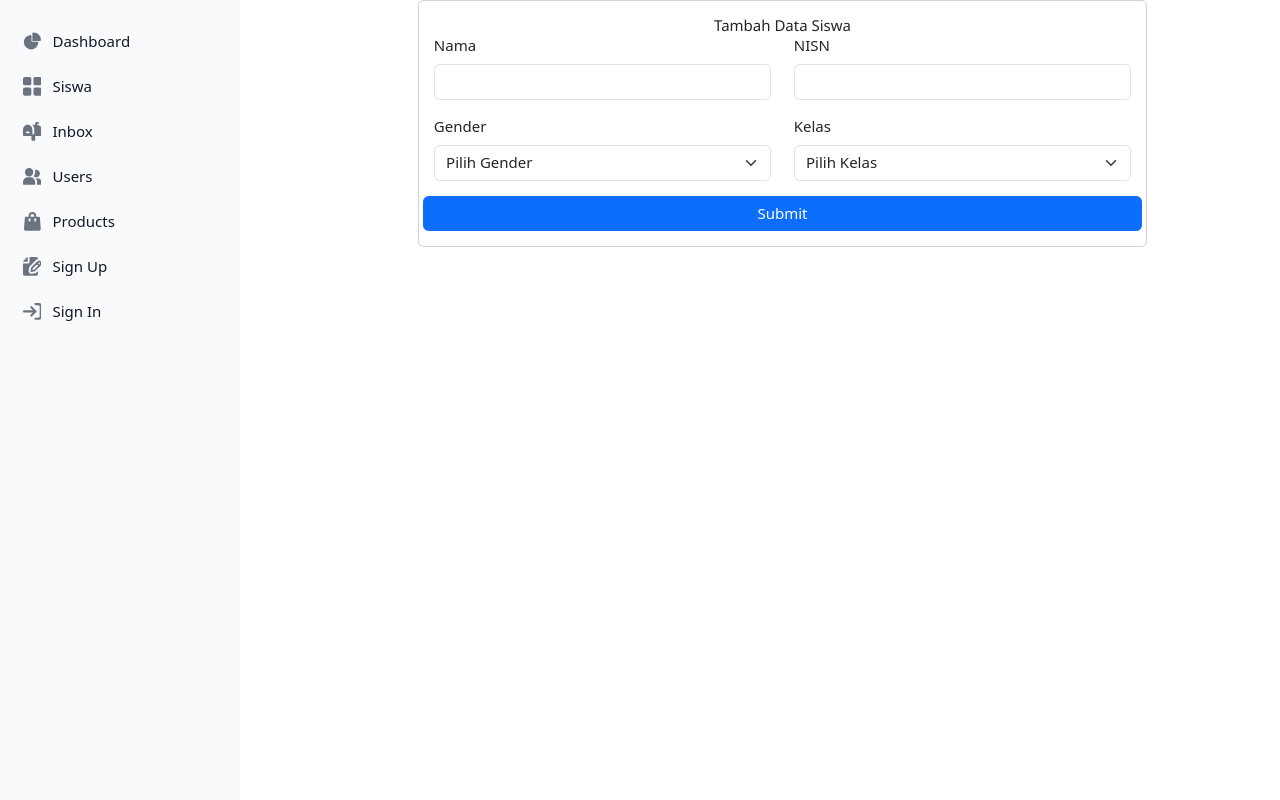
After one commit to dewipsari15/codeigniter-3, a CodeIgniter app: page /codeigniter-3/index.php/admin/tambah_siswa in a window 1280 px wide. The commit adds this page. Run offline with CodeIgniter, Linux system fonts and the light colour scheme; the visitor is signed in with stand-in values (Sample User, id 1); data that the repository does not hold is empty.

Commit message:
add siswa dan delete

```diff
--- a/application/controllers/Admin.php
+++ b/application/controllers/Admin.php
@@ -21,5 +21,31 @@ class Admin extends CI_Controller {
         $data['siswa'] = $this->m_model->get_data('siswa')->result();
         $this->load->view('admin/siswa', $data);
     }
+
+    public function tambah_siswa() {
+        $data['kelas'] = $this->m_model->get_data('kelas')->result();
+        $this->load->view('admin/tambah_siswa', $data);
+    }
+
+    public function aksi_tambah_siswa() {
+        $data = [
+			'nama_siswa' => $this->input->post('nama'),
+			'nisn' => $this->input->post('nisn'),
+			'gender' => $this->input->post('gender'),
+			'id_kelas' => $this->input->post('kelas'),
+		];
+		$this->m_model->tambah_data('siswa', $data);
+		redirect(base_url('admin/siswa'));
+    }
+
+	public function update_siswa() {
+        $data['kelas'] = $this->m_model->get_data('kelas')->result();
+        $this->load->view('admin/update_siswa', $data);
+    }
+
+    public function hapus_siswa($id) {
+        $this->m_model->delete('siswa', 'id_siswa', $id);
+		redirect(base_url('admin/siswa'));
+    }
 }
 ?>
--- a/application/models/m_model.php
+++ b/application/models/m_model.php
@@ -8,5 +8,15 @@ class M_model extends CI_Model{
         function getwhere($table, $data){
             return $this->db->get_where($table, $data);
         }
+
+        public function delete($table, $field, $id) {
+            $data = $this->db->delete($table, array($field => $id));
+            return $data;
+        }
+
+        public function tambah_data($table, $data) {
+            $this->db->insert($table, $data);
+            return $this->db->insert_id();
+        }
 }
 ?>
--- /dev/null
+++ b/application/views/admin/tambah_siswa.php
@@ -0,0 +1,50 @@
+<!DOCTYPE html>
+<html>
+<title>Tambah</title>
+<meta name="viewport" content="width=device-width, initial-scale=1">
+<link rel="stylesheet" href="https://www.w3schools.com/w3css/4/w3.css">
+<link href="https://cdn.jsdelivr.net/npm/bootstrap@5.3.1/dist/css/bootstrap.min.css" rel="stylesheet" integrity="sha384-4bw+/aepP/YC94hEpVNVgiZdgIC5+VKNBQNGCHeKRQN+PtmoHDEXuppvnDJzQIu9" crossorigin="anonymous">
+<body>
+
+<div class="d-flex">
+<?php $this->load->view('components/sidebar') ?>
+<div class="container">
+        <div class="min-vh-100">
+          <div class='card w-75 m-auto p-3'>
+        <h3 class="text-center ">Tambah Data Siswa</h3>
+        <form action="<?php echo base_url('admin/aksi_tambah_siswa'); ?>" enctype="multipart/form-data" method="post" class="row">
+            <div class="mb-3 col-6">
+                <label for="nama" class="form-label">Nama</label>
+                <input type="text" class="form-control" id="nama" name="nama">
+            </div>
+            <div class="mb-3 col-6">
+                <label for="nisn" class="form-label">NISN</label>
+                <input type="text" class="form-control" id="nisn" name="nisn">
+            </div>
+            <div class="mb-3 col-6">
+                <label for="gender" class="form-label">Gender</label>
+                <select class="form-select" aria-label="Default select example">
+                    <option selected>Pilih Gender</option>
+                    <option value="Laki-laki">Laki-laki</option>
+                    <option value="Perempuan">Perempuan</option>
+                </select>
+            </div>
+            <div class="mb-3 col-6">
+                <label for="kelas" class="form-label">Kelas</label>
+                <select name="id_kelas" class="form-select">
+                    <option selected>Pilih Kelas</option>
+                    <?php foreach($kelas as $row): ?>
+                    <option value="<?php echo $row->id ?>">
+                        <?php echo $row->tingkat_kelas.' '.$row->jurusan_kelas ?>
+                    </option>
+                    <?php endforeach ?>
+                </select>
+            </div>
+            <button type="submit" class="btn btn-primary" name="submit">Submit</button>
+        </form>
+    </div>
+          </div>
+</div>
+</div>
+</body>
+</html>
--- /dev/null
+++ b/application/views/components/sidebar.php
@@ -0,0 +1,88 @@
+<!DOCTYPE html>
+<html lang="en">
+<head>
+    <meta charset="UTF-8">
+    <meta name="viewport" content="width=device-width, initial-scale=1.0">
+    <title>Document</title>
+    <link href="https://cdn.jsdelivr.net/npm/tailwindcss@2.2.16/dist/tailwind.min.css" rel="stylesheet">
+</head>
+<body>
+
+<button data-drawer-target="default-sidebar" data-drawer-toggle="default-sidebar" aria-controls="default-sidebar" type="button" class="inline-flex items-center p-2 mt-2 ml-3 text-sm text-gray-500 rounded-lg sm:hidden hover:bg-gray-100 focus:outline-none focus:ring-2 focus:ring-gray-200 dark:text-gray-400 dark:hover:bg-gray-700 dark:focus:ring-gray-600">
+   <span class="sr-only">Open sidebar</span>
+   <svg class="w-6 h-6" aria-hidden="true" fill="currentColor" viewBox="0 0 20 20" xmlns="http://www.w3.org/2000/svg">
+      <path clip-rule="evenodd" fill-rule="evenodd" d="M2 4.75A.75.75 0 012.75 4h14.5a.75.75 0 010 1.5H2.75A.75.75 0 012 4.75zm0 10.5a.75.75 0 01.75-.75h7.5a.75.75 0 010 1.5h-7.5a.75.75 0 01-.75-.75zM2 10a.75.75 0 01.75-.75h14.5a.75.75 0 010 1.5H2.75A.75.75 0 012 10z"></path>
+   </svg>
+</button>
+
+<aside id="default-sidebar" class="fixed top-0 left-0 z-40 w-64 h-screen transition-transform -translate-x-full sm:translate-x-0" aria-label="Sidebar">
+   <div class="h-full px-3 py-4 overflow-y-auto bg-gray-50 dark:bg-gray-800">
+      <ul class="space-y-2 font-medium">
+         <li>
+            <a href="#" class="flex items-center p-2 text-gray-900 rounded-lg dark:text-white hover:bg-gray-100 dark:hover:bg-gray-700 group">
+               <svg class="w-5 h-5 text-gray-500 transition duration-75 dark:text-gray-400 group-hover:text-gray-900 dark:group-hover:text-white" aria-hidden="true" xmlns="http://www.w3.org/2000/svg" fill="currentColor" viewBox="0 0 22 21">
+                  <path d="M16.975 11H10V4.025a1 1 0 0 0-1.066-.998 8.5 8.5 0 1 0 9.039 9.039.999.999 0 0 0-1-1.066h.002Z"/>
+                  <path d="M12.5 0c-.157 0-.311.01-.565.027A1 1 0 0 0 11 1.02V10h8.975a1 1 0 0 0 1-.935c.013-.188.028-.374.028-.565A8.51 8.51 0 0 0 12.5 0Z"/>
+               </svg>
+               <span class="ml-3">Dashboard</span>
+            </a>
+         </li>
+         <li>
+            <a href="<?php echo base_url('admin/siswa'); ?>" class="flex items-center p-2 text-gray-900 rounded-lg dark:text-white hover:bg-gray-100 dark:hover:bg-gray-700 group">
+               <svg class="flex-shrink-0 w-5 h-5 text-gray-500 transition duration-75 dark:text-gray-400 group-hover:text-gray-900 dark:group-hover:text-white" aria-hidden="true" xmlns="http://www.w3.org/2000/svg" fill="currentColor" viewBox="0 0 18 18">
+                  <path d="M6.143 0H1.857A1.857 1.857 0 0 0 0 1.857v4.286C0 7.169.831 8 1.857 8h4.286A1.857 1.857 0 0 0 8 6.143V1.857A1.857 1.857 0 0 0 6.143 0Zm10 0h-4.286A1.857 1.857 0 0 0 10 1.857v4.286C10 7.169 10.831 8 11.857 8h4.286A1.857 1.857 0 0 0 18 6.143V1.857A1.857 1.857 0 0 0 16.143 0Zm-10 10H1.857A1.857 1.857 0 0 0 0 11.857v4.286C0 17.169.831 18 1.857 18h4.286A1.857 1.857 0 0 0 8 16.143v-4.286A1.857 1.857 0 0 0 6.143 10Zm10 0h-4.286A1.857 1.857 0 0 0 10 11.857v4.286c0 1.026.831 1.857 1.857 1.857h4.286A1.857 1.857 0 0 0 18 16.143v-4.286A1.857 1.857 0 0 0 16.143 10Z"/>
+               </svg>
+               <span class="flex-1 ml-3 whitespace-nowrap">Siswa</span>
+            </a>
+         </li>
+         <li>
+            <a href="#" class="flex items-center p-2 text-gray-900 rounded-lg dark:text-white hover:bg-gray-100 dark:hover:bg-gray-700 group">
+               <svg class="flex-shrink-0 w-5 h-5 text-gray-500 transition duration-75 dark:text-gray-400 group-hover:text-gray-900 dark:group-hover:text-white" aria-hidden="true" xmlns="http://www.w3.org/2000/svg" fill="currentColor" viewBox="0 0 20 20">
+                  <path d="m17.418 3.623-.018-.008a6.713 6.713 0 0 0-2.4-.569V2h1a1 1 0 1 0 0-2h-2a1 1 0 0 0-1 1v2H9.89A6.977 6.977 0 0 1 12 8v5h-2V8A5 5 0 1 0 0 8v6a1 1 0 0 0 1 1h8v4a1 1 0 0 0 1 1h2a1 1 0 0 0 1-1v-4h6a1 1 0 0 0 1-1V8a5 5 0 0 0-2.582-4.377ZM6 12H4a1 1 0 0 1 0-2h2a1 1 0 0 1 0 2Z"/>
+               </svg>
+               <span class="flex-1 ml-3 whitespace-nowrap">Inbox</span>
+            </a>
+         </li>
+         <li>
+            <a href="#" class="flex items-center p-2 text-gray-900 rounded-lg dark:text-white hover:bg-gray-100 dark:hover:bg-gray-700 group">
+               <svg class="flex-shrink-0 w-5 h-5 text-gray-500 transition duration-75 dark:text-gray-400 group-hover:text-gray-900 dark:group-hover:text-white" aria-hidden="true" xmlns="http://www.w3.org/2000/svg" fill="currentColor" viewBox="0 0 20 18">
+                  <path d="M14 2a3.963 3.963 0 0 0-1.4.267 6.439 6.439 0 0 1-1.331 6.638A4 4 0 1 0 14 2Zm1 9h-1.264A6.957 6.957 0 0 1 15 15v2a2.97 2.97 0 0 1-.184 1H19a1 1 0 0 0 1-1v-1a5.006 5.006 0 0 0-5-5ZM6.5 9a4.5 4.5 0 1 0 0-9 4.5 4.5 0 0 0 0 9ZM8 10H5a5.006 5.006 0 0 0-5 5v2a1 1 0 0 0 1 1h11a1 1 0 0 0 1-1v-2a5.006 5.006 0 0 0-5-5Z"/>
+               </svg>
+               <span class="flex-1 ml-3 whitespace-nowrap">Users</span>
+            </a>
+         </li>
+         <li>
+            <a href="#" class="flex items-center p-2 text-gray-900 rounded-lg dark:text-white hover:bg-gray-100 dark:hover:bg-gray-700 group">
+               <svg class="flex-shrink-0 w-5 h-5 text-gray-500 transition duration-75 dark:text-gray-400 group-hover:text-gray-900 dark:group-hover:text-white" aria-hidden="true" xmlns="http://www.w3.org/2000/svg" fill="currentColor" viewBox="0 0 18 20">
+                  <path d="M17 5.923A1 1 0 0 0 16 5h-3V4a4 4 0 1 0-8 0v1H2a1 1 0 0 0-1 .923L.086 17.846A2 2 0 0 0 2.08 20h13.84a2 2 0 0 0 1.994-2.153L17 5.923ZM7 9a1 1 0 0 1-2 0V7h2v2Zm0-5a2 2 0 1 1 4 0v1H7V4Zm6 5a1 1 0 1 1-2 0V7h2v2Z"/>
+               </svg>
+               <span class="flex-1 ml-3 whitespace-nowrap">Products</span>
+            </a>
+         </li>
+         <li>
+            <a href="#" class="flex items-center p-2 text-gray-900 rounded-lg dark:text-white hover:bg-gray-100 dark:hover:bg-gray-700 group">
+                <svg class="flex-shrink-0 w-5 h-5 text-gray-500 transition duration-75 dark:text-gray-400 group-hover:text-gray-900 dark:group-hover:text-white" aria-hidden="true" xmlns="http://www.w3.org/2000/svg" fill="currentColor" viewBox="0 0 20 20">
+                 <path d="M5 5V.13a2.96 2.96 0 0 0-1.293.749L.879 3.707A2.96 2.96 0 0 0 .13 5H5Z"/>
+                 <path d="M6.737 11.061a2.961 2.961 0 0 1 .81-1.515l6.117-6.116A4.839 4.839 0 0 1 16 2.141V2a1.97 1.97 0 0 0-1.933-2H7v5a2 2 0 0 1-2 2H0v11a1.969 1.969 0 0 0 1.933 2h12.134A1.97 1.97 0 0 0 16 18v-3.093l-1.546 1.546c-.413.413-.94.695-1.513.81l-3.4.679a2.947 2.947 0 0 1-1.85-.227 2.96 2.96 0 0 1-1.635-3.257l.681-3.397Z"/>
+                 <path d="M8.961 16a.93.93 0 0 0 .189-.019l3.4-.679a.961.961 0 0 0 .49-.263l6.118-6.117a2.884 2.884 0 0 0-4.079-4.078l-6.117 6.117a.96.96 0 0 0-.263.491l-.679 3.4A.961.961 0 0 0 8.961 16Zm7.477-9.8a.958.958 0 0 1 .68-.281.961.961 0 0 1 .682 1.644l-.315.315-1.36-1.36.313-.318Zm-5.911 5.911 4.236-4.236 1.359 1.359-4.236 4.237-1.7.339.341-1.699Z"/>
+                </svg>
+                <span class="flex-1 ml-3 whitespace-nowrap">Sign Up</span>
+            </a>
+         </li>
+         <li>
+            <a href="<?php echo base_url('auth/logout'); ?>" class="flex items-center p-2 text-gray-900 rounded-lg dark:text-white hover:bg-gray-100 dark:hover:bg-gray-700 group">
+                <svg class="flex-shrink-0 w-5 h-5 text-gray-500 transition duration-75 dark:text-gray-400 group-hover:text-gray-900 dark:group-hover:text-white" aria-hidden="true" xmlns="http://www.w3.org/2000/svg" fill="none" viewBox="0 0 18 16">
+                    <path stroke="currentColor" stroke-linecap="round" stroke-linejoin="round" stroke-width="2" d="M1 8h11m0 0L8 4m4 4-4 4m4-11h3a2 2 0 0 1 2 2v10a2 2 0 0 1-2 2h-3"/>
+                </svg>
+                <span class="flex-1 ml-3 whitespace-nowrap">Sign In</span>
+            </a>
+         </li>
+      </ul>
+   </div>
+</aside>
+
+<div class="p-4 sm:ml-64">
+</div>
+
+</body>
+</html>
```
Also changed, not shown: application/views/admin/index.php (+24 -28 lines), application/views/admin/siswa.php (+35 -25 lines), application/views/admin/update_siswa.php (added, +49 -0 lines), application/views/components/navbar.php (added).
